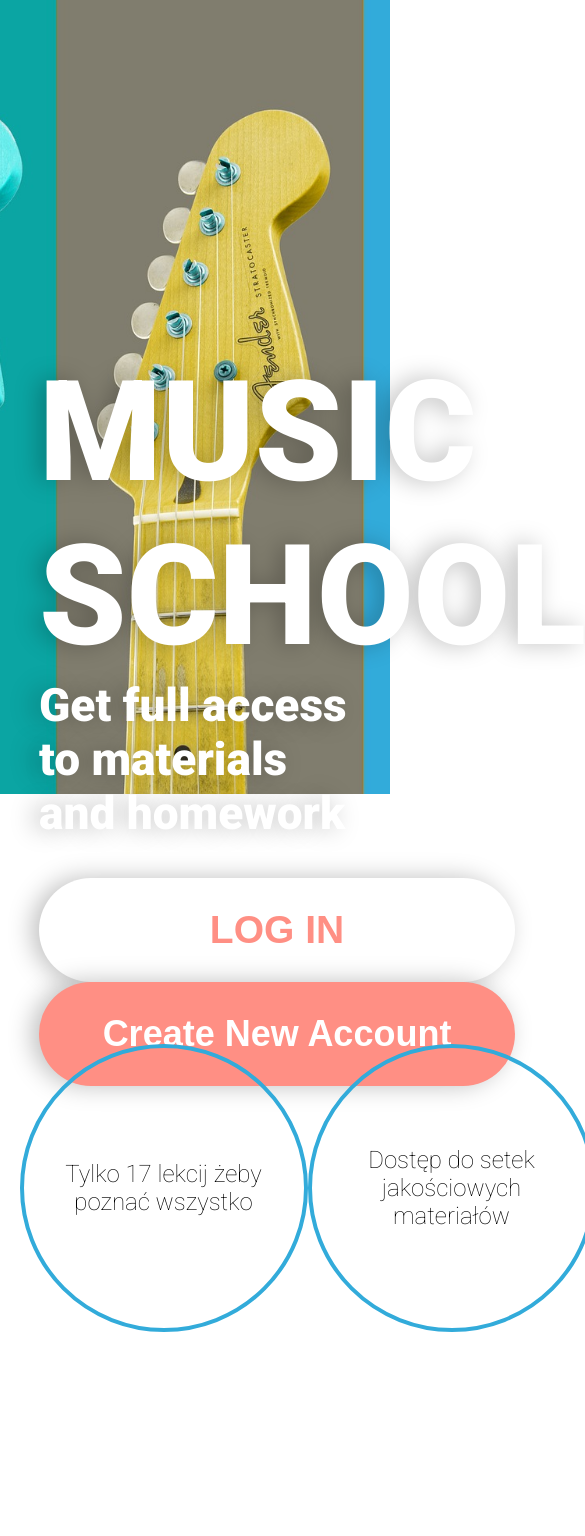
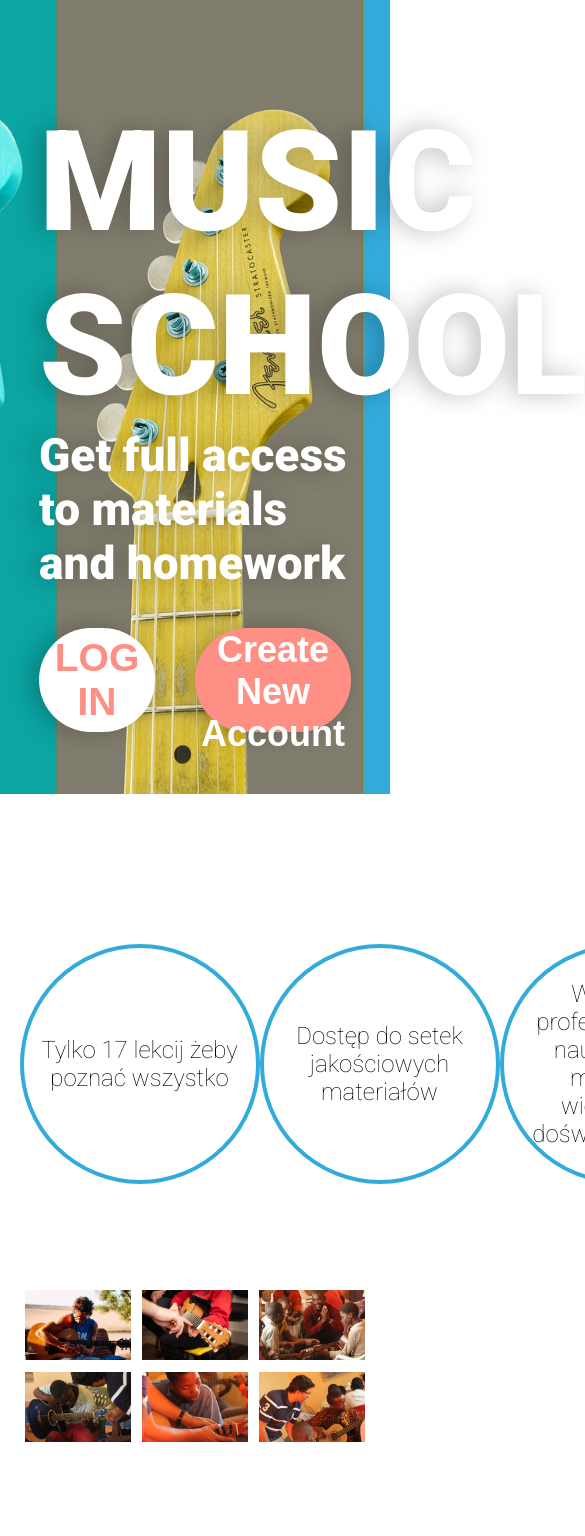
Before and after one commit to yauheniShurmei/music-school, a Next.js app: page / in a window 390 px wide. Shown: the top 1536 px of the page, 585 px wide, since content can reach past the window. Built offline with nearby package versions, Linux system fonts and the light colour scheme.

Commit message:
add mobile style

```diff
--- a/components/AboutSchool/AboutSchool.js
+++ b/components/AboutSchool/AboutSchool.js
@@ -1,8 +1,9 @@
 import classes from "./AboutSchool.module.css";
+import CardBlocks from "../CardBlocks/CardBlocks";
 
 const AboutSchool = () => {
   return (
-    <section className={classes.AboutSchool}>
+    <CardBlocks className={classes.AboutSchool}>
       <span>
         17 Lekcji na kturych poznasz wszystke sposoby gry nagitarze i wszystke
         podstawy muzyczne które mogą Cie spotkać na szlaku muzycznym. Ale to
@@ -16,7 +17,7 @@ const AboutSchool = () => {
         melodji, solówek, kawałków z pop, rock, jazz muzyki. Każda lekcja trwa
         45 minut
       </span>
-    </section>
+    </CardBlocks>
   );
 };
 
--- a/components/AboutSchool/AboutSchool.module.css
+++ b/components/AboutSchool/AboutSchool.module.css
@@ -1,8 +1,5 @@
 .AboutSchool {
   width: 70%;
-  margin: auto;
-  margin: 200px auto;
-  font-family: "Roboto", sans-serif;
   font-weight: lighter;
   font-size: 1.5rem;
   background-color: #e0d948;
--- /dev/null
+++ b/components/CardBlocks/CardBlocks.js
@@ -0,0 +1,11 @@
+import classes from "./CardBlocks.module.css";
+
+const CardBlocks = (props) => {
+  return (
+    <section className={`${classes.CardBlocks} ${props.className}`}>
+      {props.children}
+    </section>
+  );
+};
+
+export default CardBlocks;
--- /dev/null
+++ b/components/CardBlocks/CardBlocks.module.css
@@ -0,0 +1,18 @@
+.CardBlocks {
+  width: 90%;
+  margin: auto;
+  margin: 200px auto;
+  font-family: "Roboto", sans-serif;
+  display: flex;
+}
+
+@media (max-width: 1300px) {
+  .CardBlocks {
+    margin: 100px auto;
+  }
+}
+
+@media (max-width: 375px) {
+  .CardBlocks {
+  }
+}
--- a/components/InfoCircle/CirclesBlock.js
+++ b/components/InfoCircle/CirclesBlock.js
@@ -1,16 +1,17 @@
 import InfoCircle from "./InfoCircle";
 import classes from "./CirclesBlock.module.css";
+import CardBlocks from "../CardBlocks/CardBlocks";
 
 const CirclesBlock = () => {
   return (
-    <section className={classes.CirclesBlock}>
+    <CardBlocks className={classes.CirclesBlock}>
       <InfoCircle>Tylko 17 lekcij żeby poznać wszystko</InfoCircle>
       <InfoCircle>Dostęp do setek jakościowych materiałów</InfoCircle>
       <InfoCircle>
         Wsparcie profesjonalnego nauczyciela i muzyka z wieloletnim
         doświadczeniem
       </InfoCircle>
-    </section>
+    </CardBlocks>
   );
 };
 
--- a/components/InfoCircle/CirclesBlock.module.css
+++ b/components/InfoCircle/CirclesBlock.module.css
@@ -1,10 +1,13 @@
 .CirclesBlock {
-  width: 90%;
-  display: flex;
+  flex-direction: row;
   justify-content: space-evenly;
   align-items: center;
-  margin: 200px auto;
-  font-family: "Roboto", sans-serif;
   font-weight: lighter;
   font-size: 1.5rem;
 }
+
+@media (max-width: 375px) {
+  .CirclesBlock {
+    flex-direction: column;
+  }
+}
--- a/components/InfoCircle/InfoCircle.module.css
+++ b/components/InfoCircle/InfoCircle.module.css
@@ -10,3 +10,12 @@
   text-align: center;
   padding: 0 10px;
 }
+
+@media (max-width: 870px) {
+  .InfoCircle {
+    min-height: 15rem;
+    min-width: 15rem;
+    height: 15rem;
+    width: 15rem;
+  }
+}
--- a/components/PhotoBlock/PhotoBlock.js
+++ b/components/PhotoBlock/PhotoBlock.js
@@ -1,15 +1,16 @@
 import classes from "./PhotoBlock.module.css";
+import CardBlocks from "../CardBlocks/CardBlocks";
 
 const PhotoBlock = () => {
   return (
-    <section className={classes.PhotoBlock}>
+    <CardBlocks className={classes.PhotoBlock}>
       <img src="/photos/guitar_lesson_01.jpg" />
       <img src="/photos/guitar_lesson_02.jpg" />
       <img src="/photos/guitar_lesson_03.jpg" />
       <img src="/photos/guitar_lesson_04.jpg" />
       <img src="/photos/guitar_lesson_05.jpg" />
       <img src="/photos/guitar_lesson_06.jpg" />
-    </section>
+    </CardBlocks>
   );
 };
 
--- a/components/PhotoBlock/PhotoBlock.module.css
+++ b/components/PhotoBlock/PhotoBlock.module.css
@@ -1,9 +1,6 @@
 .PhotoBlock {
-  width: 90%;
-  margin: auto;
   display: flex;
   flex-wrap: wrap;
-  margin: 200px auto;
 }
 .PhotoBlock img {
   width: 30%;
--- a/components/TitlePart/TitlePart.js
+++ b/components/TitlePart/TitlePart.js
@@ -5,7 +5,9 @@ const TitlePart = () => {
     <section>
       <div className={classes.header}>
         <div className={classes.header_info}>
-          <h1>MUSIC SCHOOL</h1>
+          <h1>
+            <span>MUSIC</span> <span>SCHOOL</span>
+          </h1>
           <h2>Get full access to materials and homework</h2>
         </div>
         <div className={classes.button_section}>
--- a/components/TitlePart/TitlePart.module.css
+++ b/components/TitlePart/TitlePart.module.css
@@ -64,3 +64,57 @@
   font-weight: bold;
   background-color: #ff8f84;
 }
+
+@media (max-width: 1300px) {
+  .header_info h1 {
+    margin-top: 290px;
+  }
+}
+
+@media (max-width: 1274px) {
+  .header_info h1 {
+    margin-top: 100px;
+  }
+  .button_section {
+    display: flex;
+  }
+}
+
+@media (max-width: 375px) {
+  .header {
+    height: auto;
+  }
+  .header_info {
+    width: 90%;
+  }
+  .header_info h1 span {
+    width: 8.2rem;
+    text-align: center;
+    word-wrap: break-word;
+    font-size: 9.5rem;
+    line-height: 8rem;
+
+    display: flex;
+    flex-direction: column;
+    justify-content: center;
+  }
+  .header_info h1 {
+    margin: 0px auto;
+    display: flex;
+    flex-direction: row;
+  }
+  .header_info h2 {
+    margin: 50px auto;
+    /* color: black; */
+    font-size: 40px;
+  }
+  .button_section {
+    width: 90%;
+  }
+  .button_section button:nth-of-type(1) {
+    font-size: 29px;
+  }
+  .button_section button:nth-of-type(2) {
+    font-size: 23px;
+  }
+}
```
